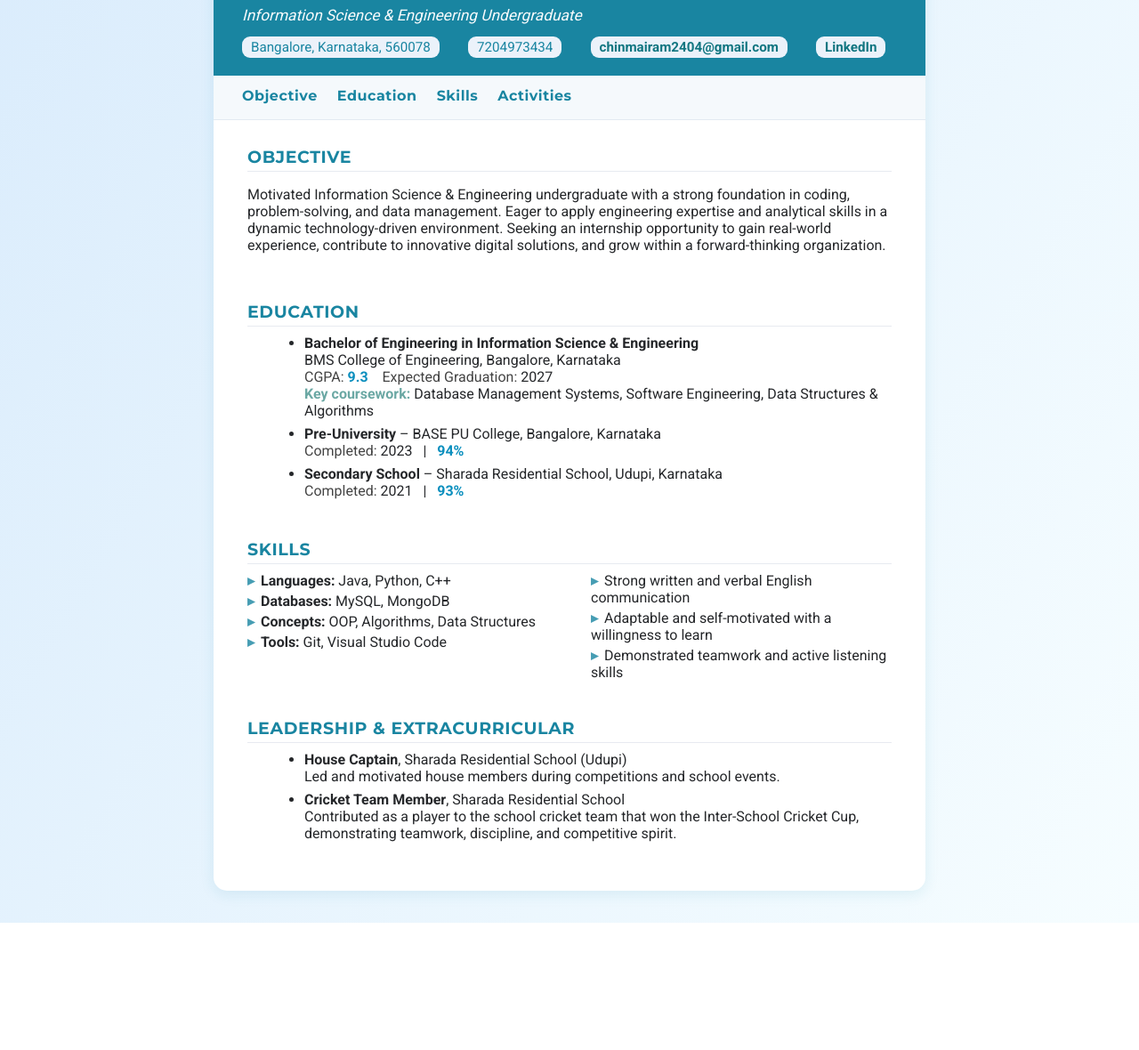
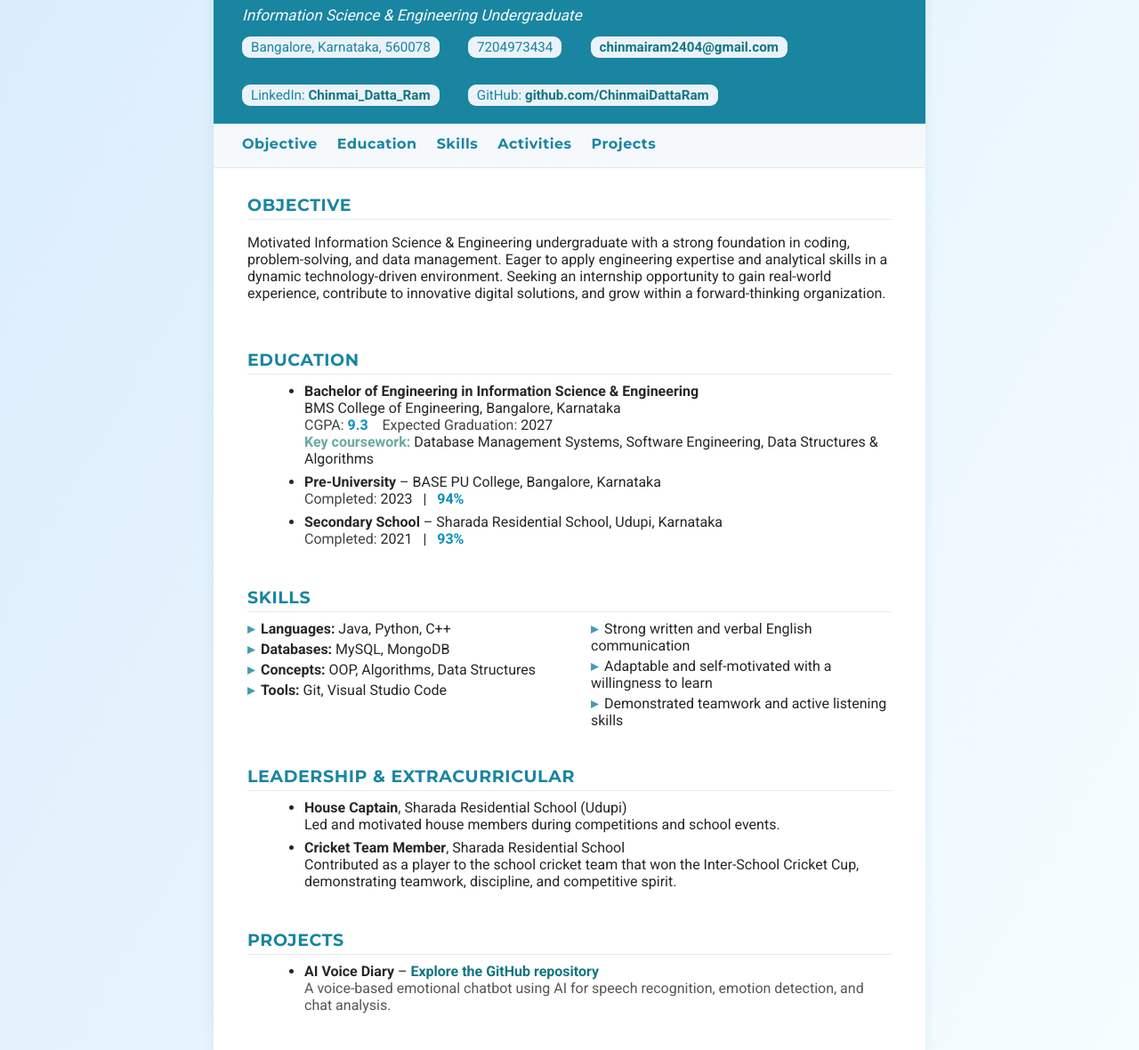
Before and after one commit to ChinmaiDattaRam/Resume, a plain HTML site: page index.html in a window 1280 px wide. Shown: the part 118-1298 px from the top of the page at 89% size. Before the commit the page ends 1155 px from the top, so only its background shows below. Drawn offline with Linux system fonts and the light colour scheme.

Commit message:
Updated file

```diff
--- a/index.html
+++ b/index.html
@@ -148,7 +148,12 @@
         <span>Bangalore, Karnataka, 560078</span>
         <span>7204973434</span>
         <span><a class="custom-link" href="mailto:chinmairam2404@gmail.com">chinmairam2404@gmail.com</a></span>
-        <span><a class="custom-link" href="https://www.linkedin.com/in/chinmai-datta-ram-087095377/" target="_blank">LinkedIn</a></span>
+        <span>
+          LinkedIn: <a class="custom-link" href="https://www.linkedin.com/in/chinmai-datta-ram-087095377/" target="_blank">Chinmai_Datta_Ram</a>
+        </span>
+        <span>
+          GitHub: <a class="custom-link" href="https://github.com/ChinmaiDattaRam" target="_blank">github.com/ChinmaiDattaRam</a>
+        </span>
       </div>
     </header>
     <nav>
@@ -156,6 +161,7 @@
       <a href="#education">Education</a>
       <a href="#skills">Skills</a>
       <a href="#activities">Activities</a>
+      <a href="#projects">Projects</a>
     </nav>
 
     <section id="objective">
@@ -210,6 +216,20 @@
           Contributed as a player to the school cricket team that won the Inter-School Cricket Cup, demonstrating teamwork, discipline, and competitive spirit.</li>
       </ul>
     </section>
+
+    <section id="projects">
+      <h2>Projects</h2>
+      <ul>
+        <li>
+          <strong>AI Voice Diary</strong> &ndash;
+          <a class="custom-link" href="https://github.com/ChinmaiDattaRam/Ai-Voice-Diary" target="_blank">
+            Explore the GitHub repository
+          </a>
+          <br>
+          <span style="color:#555">A voice-based emotional chatbot using AI for speech recognition, emotion detection, and chat analysis.</span>
+        </li>
+      </ul>
+    </section>
   </div>
 </body>
 </html>
```
